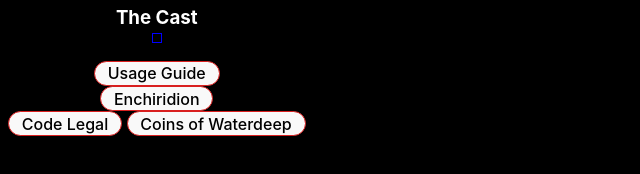
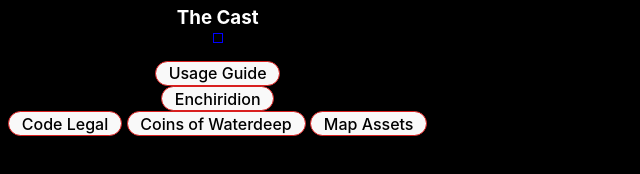
Before and after one commit to Leftysloft/obr-ext-healthbars, a website built with Vite: page index.html in a window 1280 px wide. Shown: the whole page, without its empty margins (0-640 px from the left). Built offline with nearby package versions, Linux system fonts and the light colour scheme; what @owlbear-rodeo/sdk would draw is missing.

Commit message:
Add link

```diff
--- a/index.html
+++ b/index.html
@@ -39,6 +39,12 @@
       >
         Coins of Waterdeep
       </button>
+      <button
+        type="button"
+        onclick="window.open('https://1drv.ms/f/s!ApVS6Sq11xQrh4VyazgrRwb5TwZ8Kw?e=amTSrR', 'mozillaWindow', 'left=100,top=100,width=1200,height=1200')"
+      >
+        Map Assets
+      </button>
     </div>
   </body>
 </html>
```
Also changed, not shown: public/manifest.json.
